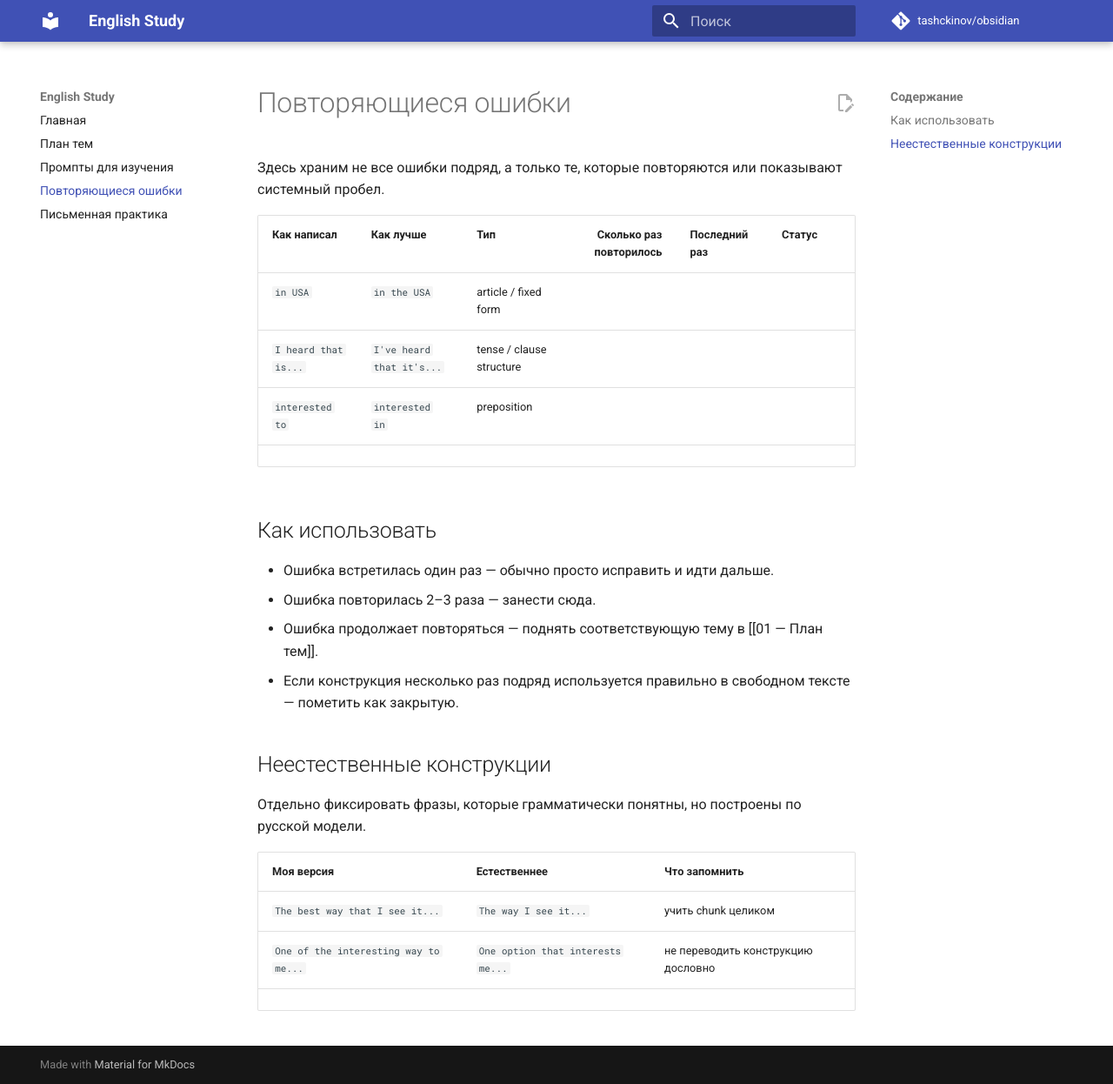
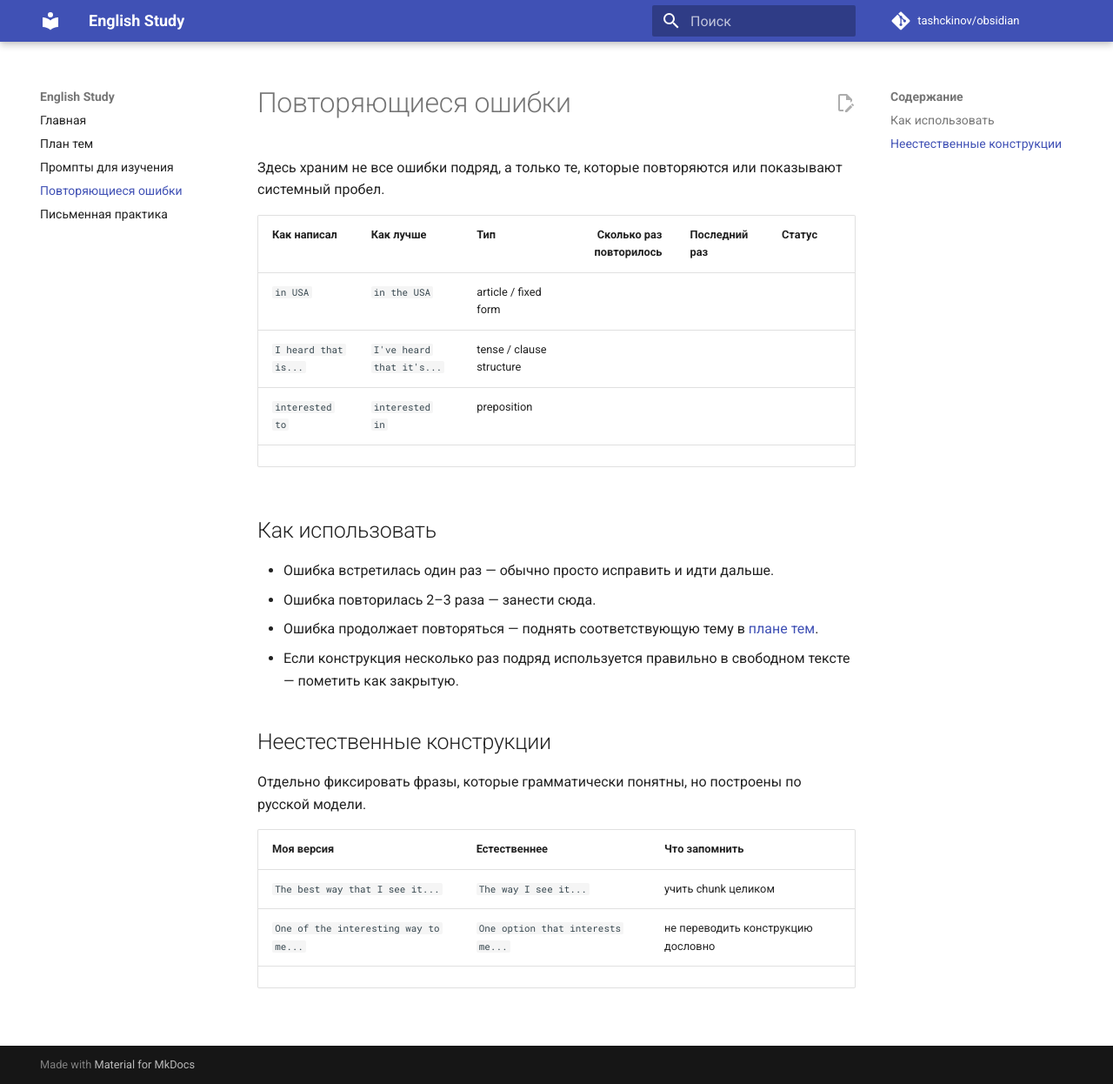
Before and after one commit to tashckinov/obsidian, an MkDocs documentation site: the page built from Английский/03 — Повторяющиеся ошибки.md, in a window 1280 px wide and 1246 px high. Shown: the whole window at 87% size. Built offline with MkDocs 1.6.1 and Material for MkDocs 9.7.7, drawn with Linux system fonts in a browser that asks for light colours; comment, search, counter and statistics services are not loaded.

Commit message:
Make error tracker link web-compatible

```diff
--- a/Английский/03 — Повторяющиеся ошибки.md
+++ b/Английский/03 — Повторяющиеся ошибки.md
@@ -13,7 +13,7 @@
 
 - Ошибка встретилась один раз — обычно просто исправить и идти дальше.
 - Ошибка повторилась 2–3 раза — занести сюда.
-- Ошибка продолжает повторяться — поднять соответствующую тему в [[01 — План тем]].
+- Ошибка продолжает повторяться — поднять соответствующую тему в [плане тем](<01 — План тем.md>).
 - Если конструкция несколько раз подряд используется правильно в свободном тексте — пометить как закрытую.
 
 ## Неестественные конструкции
```
